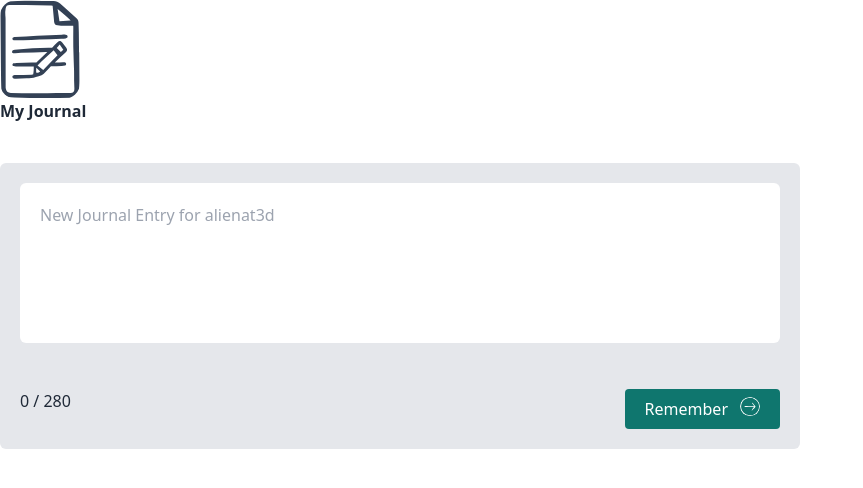
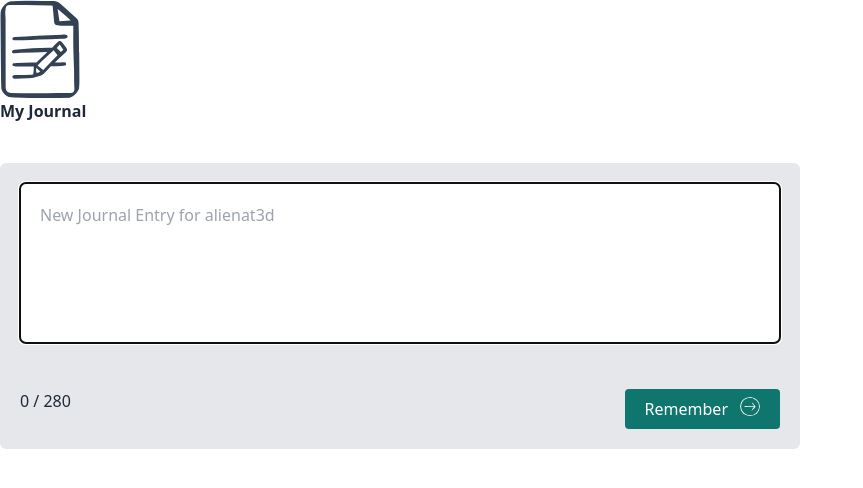
Before and after one commit to alienat3d/vue-ts-diary-app, a Vue app: page / in a window 1280 px wide. Shown: the top 488 px of the page, without its empty margins (0-863 px from the left). Built offline with nearby package versions, Linux system fonts and the light colour scheme.

Commit message:
Add:(code & notes) For Lesson #15: Typing a template ref

```diff
--- a/src/components/EntryEditor.vue
+++ b/src/components/EntryEditor.vue
@@ -1,5 +1,5 @@
 <script lang="ts" setup>
-import { computed, ref } from "vue";
+import { computed, onMounted, ref } from "vue";
 import { v4 as uuidv4 } from "uuid";
 import Emoji from "@/types/Emojis";
 import Entry from "@/types/Entry";
@@ -10,6 +10,10 @@ import ArrowCircleRight from "@/assets/icons/arrow-circle-right.svg";
 const MAX_CHARS = 280;
 const body = ref("");
 const emoji = ref<Emoji | null>(null);
+
+// * 10.0 Было бы неплохо сделать так, чтобы при загрузки нашего приложения происходила бы автоматическая фокусировка на textarea (мы могли бы сделать это и с помощью HTML атрибута, но нам нужно потренировать рефы шаблона). Итак создадим переменную реф "textarea". Используем дженерик для типизации в конкретный "HTML-элемент" или "null". "null" необходим здесь, т.к. элемент не будет существовать, пока его не подключат к DOM. ↓
+// template refs
+const textarea = ref<HTMLTextAreaElement | null>(null);
 
 // computed
 const charCount = computed(() => body.value.length);
@@ -49,12 +53,17 @@ const handleSubmit = () => {
 
   cleanUpForm();
 };
+
+// 10.2 Осталось с помощью хука "onMounted" фокусироваться на textarea в момент подключения элемента к DOM.
+onMounted(() => textarea.value?.focus());
 </script>
 
+<!-- 10.1 Далее, чтобы нам привязать эту переменную реф к элементу "textarea" мы добавим ему атрибут "ref" со значением в виде названия этой переменной. ↑ -->
 <template>
   <form class="entry-form" @submit.prevent="handleSubmit">
     <textarea
       @keyup="handleTextInput"
+      ref="textarea"
       :value="body"
       placeholder="New Journal Entry for alienat3d"
     ></textarea>
```
